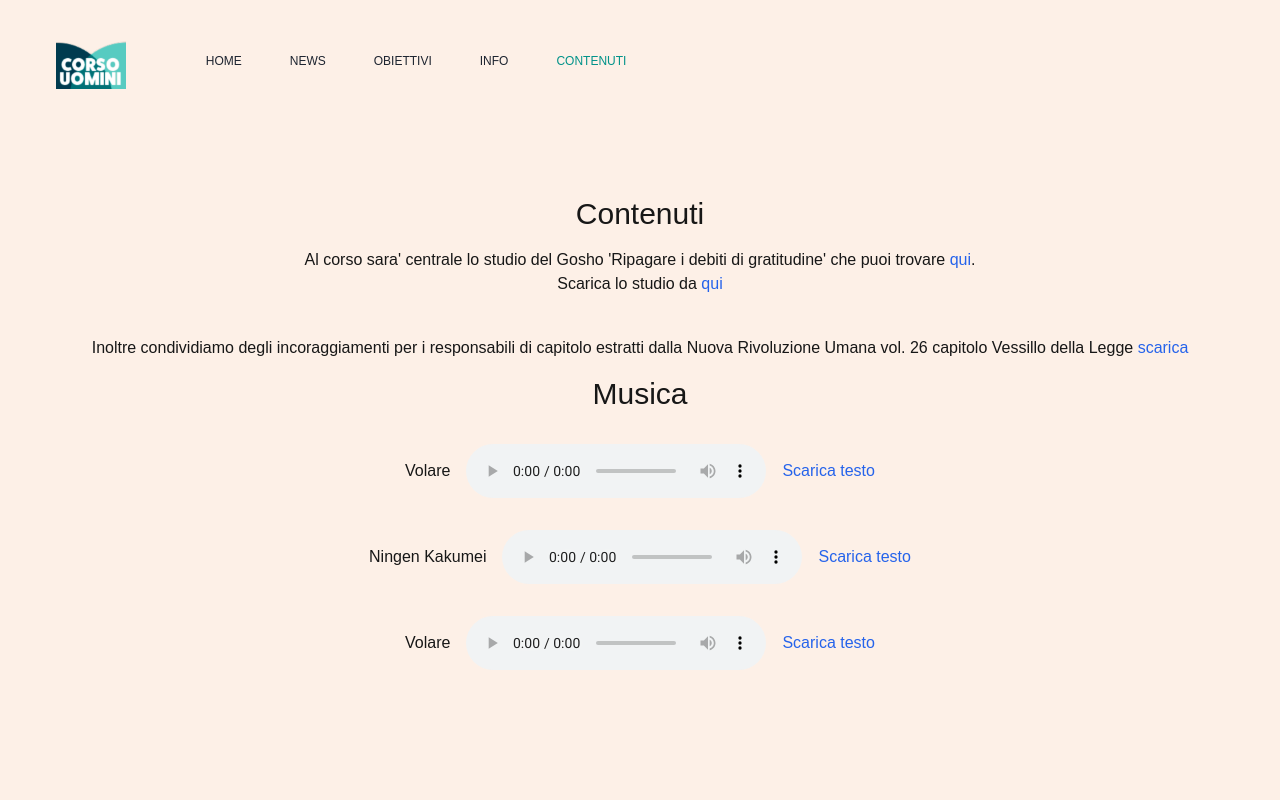
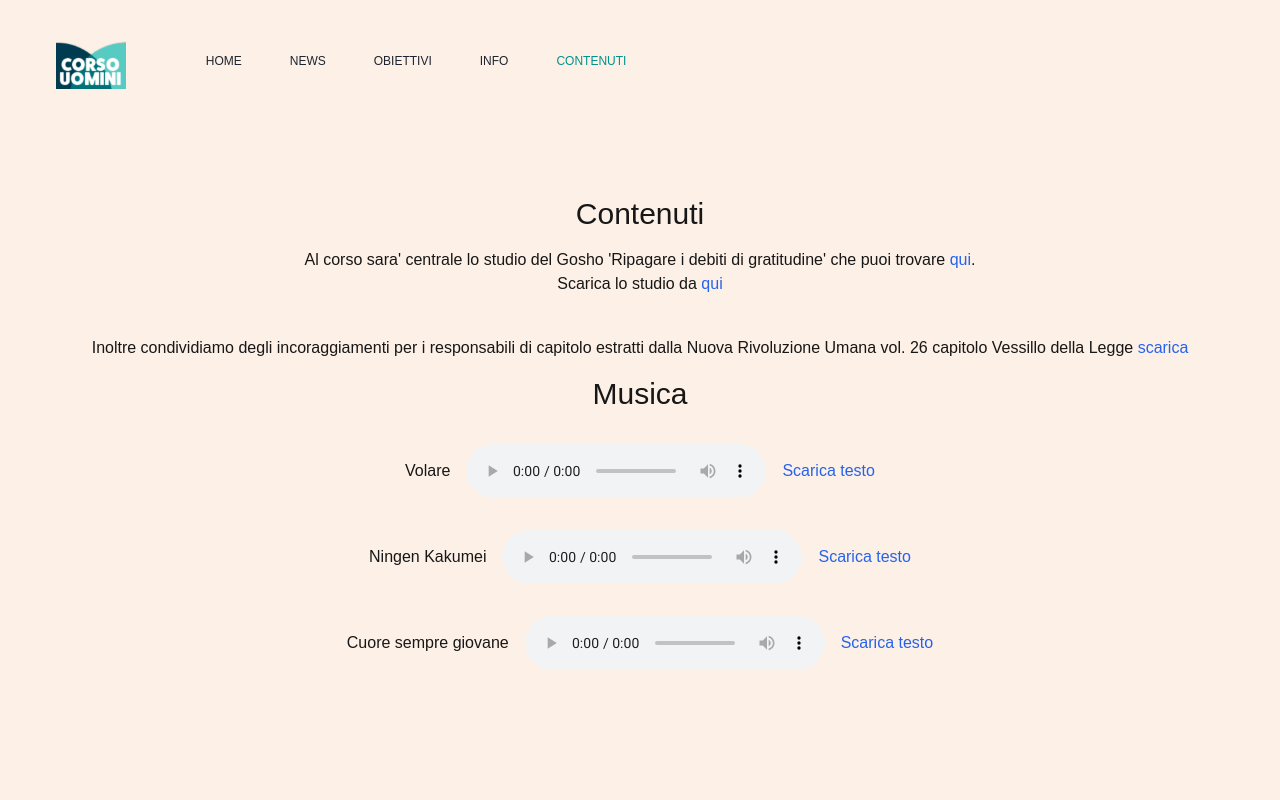
Before and after one commit to upalatucci/corso-uomini, a Next.js app: page /contenuti in a window 1280 px wide. Shown: the top 800 px of the page. Built offline with nearby package versions, Linux system fonts and the light colour scheme.

Commit message:
fix canzone

```diff
--- a/app/contenuti/page.tsx
+++ b/app/contenuti/page.tsx
@@ -83,7 +83,7 @@ const Contenuti: FC = () => {
             </div>
 
             <div className="flex gap-4 items-center my-4">
-              <div>Volare</div>
+              <div>Cuore sempre giovane</div>
               <audio controls>
                 <source
                   src="/musica/CUORE_SEMPRE_GIOVANE_(ORIGINALE).mp3"
```
